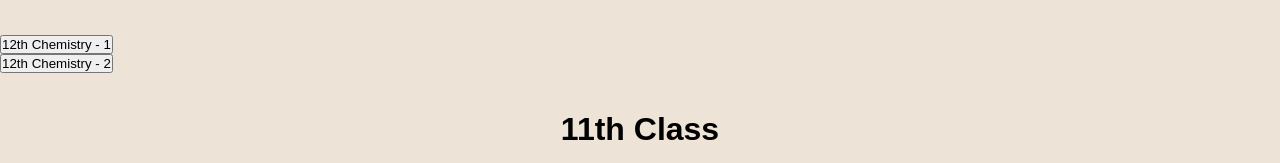
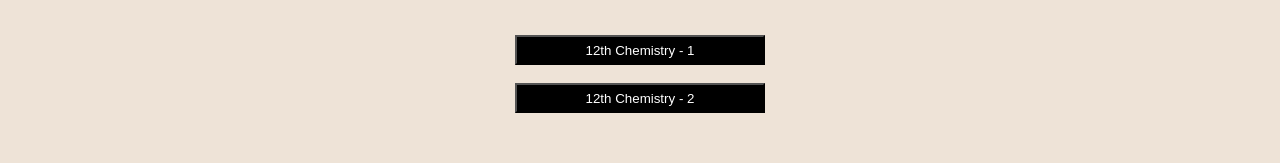
Before and after one commit to rohitbadak/chemistry, a plain HTML site: page index.html in a window 1280 px wide. Shown: the part 412-575 px from the top of the page. Drawn offline with Linux system fonts and the light colour scheme.

Commit message:
Update style.css

```diff
--- a/style.css
+++ b/style.css
@@ -122,6 +122,7 @@ overflow: hidden;
                       Notes for Math  */
                   .d4{
                   display: flex;
+
                   justify-content: center;
                   margin: 20px;
 
@@ -190,3 +191,18 @@ overflow: hidden;
                           justify-content: center;
                           align-items: center;
                          }
+
+                         a{
+                          display: flex;
+                          justify-content: center;
+                         text-decoration: none;
+
+                         }
+                         #but{
+                          width: 250px;
+                          height: 30px;
+                          background-color: black;
+                          color: white;
+
+
+                         }
```
Lines whose indentation alone changed are shown as unchanged.
